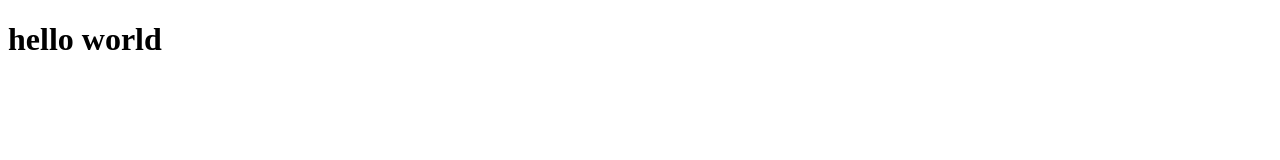
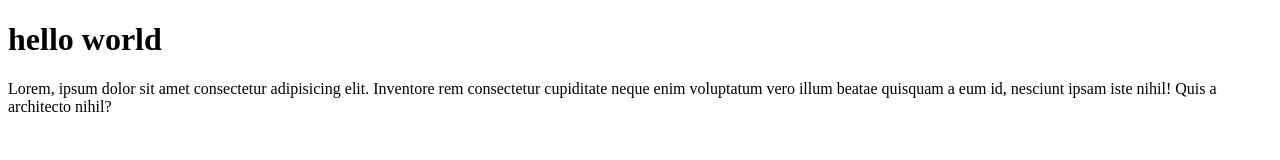
Before and after one commit to naual2005/github-practice, a plain HTML site: page index.html in a window 1280 px wide. Drawn offline with Linux system fonts and the light colour scheme.

Commit message:
modication pragraphe d'une fichier

```diff
--- a/index.html
+++ b/index.html
@@ -1,12 +1,16 @@
 <!DOCTYPE html>
 <html lang="en">
-<head>
-    <meta charset="UTF-8">
-    <meta name="viewport" content="width=, initial-scale=1.0">
+  <head>
+    <meta charset="UTF-8" />
+    <meta name="viewport" content="width=, initial-scale=1.0" />
     <title>Document</title>
-</head>
-<body>
+  </head>
+  <body>
     <h1>hello world</h1>
-
-</body>
+    <p>
+      Lorem, ipsum dolor sit amet consectetur adipisicing elit. Inventore rem
+      consectetur cupiditate neque enim voluptatum vero illum beatae quisquam a
+      eum id, nesciunt ipsam iste nihil! Quis a architecto nihil?
+    </p>
+  </body>
 </html>
```
